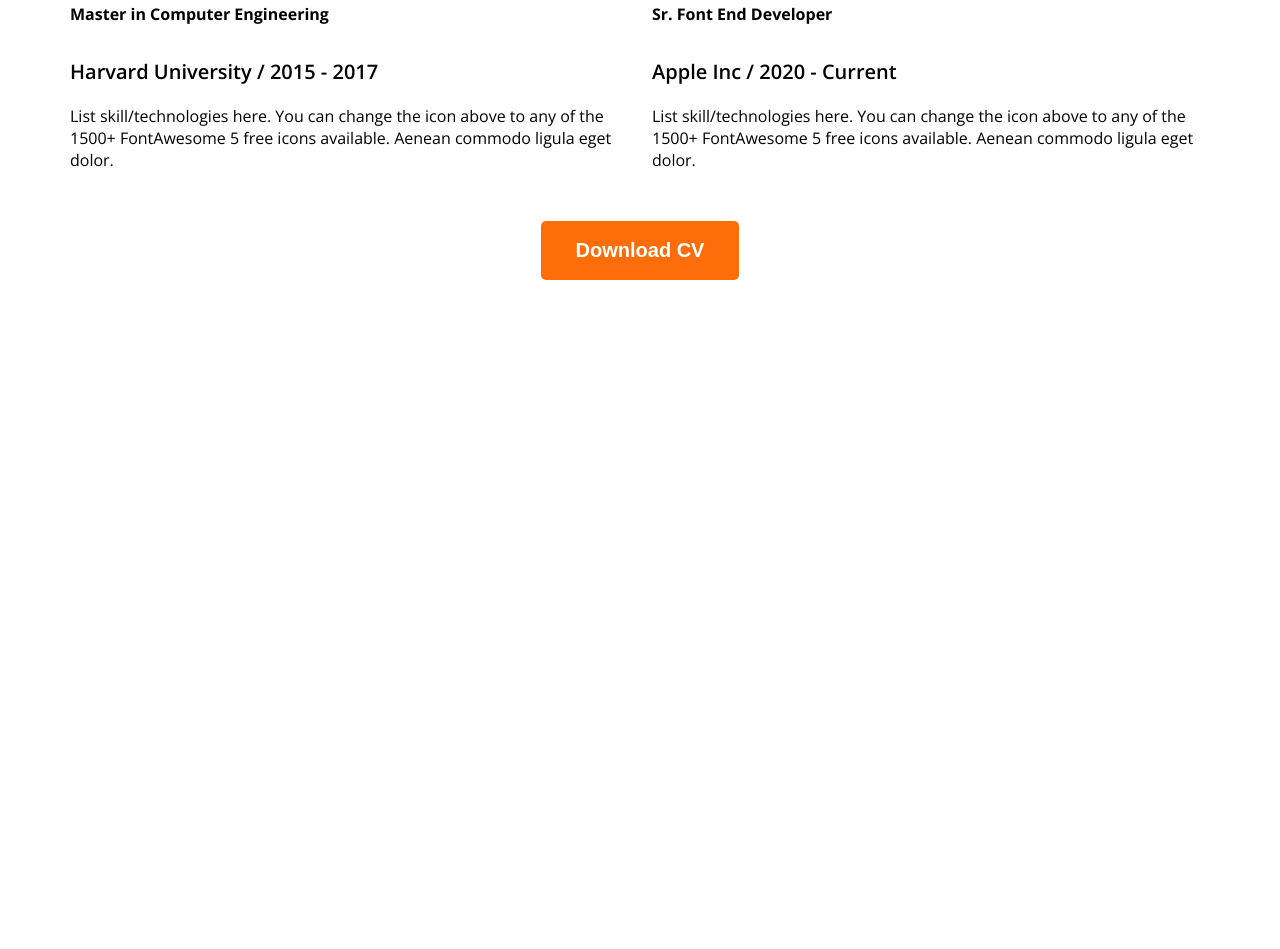
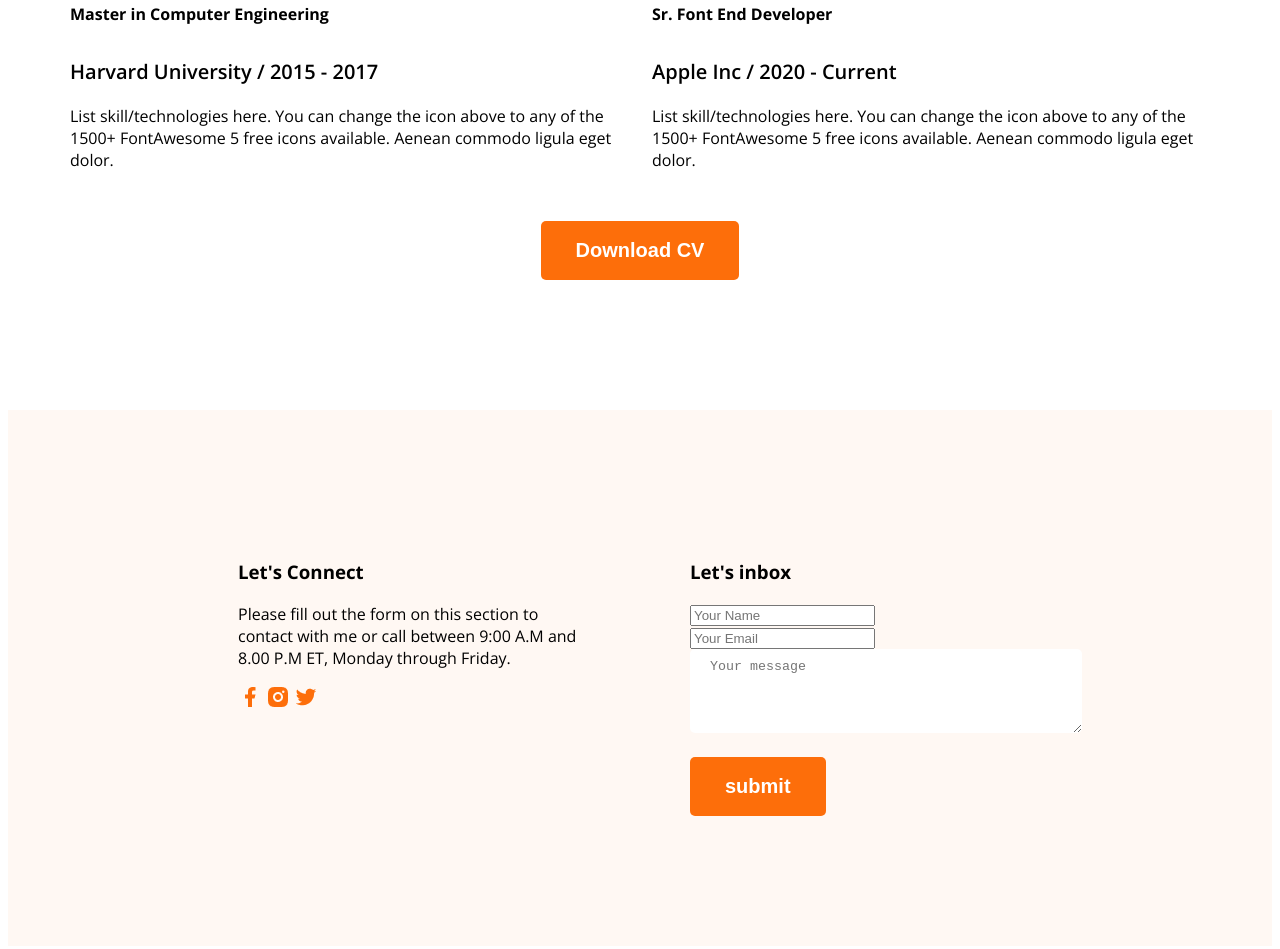
Before and after one commit to Yeasir-Ramim/yeasir-ramim-portfolio, a plain HTML site: page index.html in a window 1280 px wide. Shown: the part 2756-3705 px from the top of the page. Before the commit the page ends 3166 px from the top, so only its background shows below. Drawn offline with nearby package versions, Linux system fonts and the light colour scheme.

Commit message:
summary resume  added

```diff
--- a/index.html
+++ b/index.html
@@ -143,6 +143,27 @@
             </div>
         </section>
     </main>
+    <footer class="secondary-bg ">
+        <div class="footer-column">
+            <h3 class="section-tile">Let's Connect</h3>
+            <p>Please fill out the form on this section to contact with me or call between 9:00 A.M and 8.00 P.M ET, Monday through Friday. </p>
+            <div>
+                <a href=""><img src="images/icons/facebook.png" alt=""></a>
+                <a href=""><img src="images/icons/insta.png" alt=""></a>
+                <a href=""><img src="images/icons/twitter.png" alt=""></a>
+            </div>
+        </div>
+        <div class="footer-column">
+            <h3 class="section-title">Let's inbox</h3>
+            <form action="">
+                <input type="text" name="" id="" placeholder="Your Name">
+                <input type="email" name="" id="" placeholder="Your Email">
+                <textarea name="" id="" cols="30" rows="10" placeholder="Your message"></textarea>
+                <input class="btn-primary" type="submit" value="submit">
+            </form>
+
+        </div>
+    </footer>
 </body>
 
 </html>
--- a/styles/portfolio.css
+++ b/styles/portfolio.css
@@ -174,3 +174,27 @@ main section{
 .resume-download-cv{
     margin-top: 50px;
 }
+/*  footer styles*/
+
+footer{
+    padding: 130px 230px;
+    display: flex;
+    gap: 100px;
+
+}
+
+.footer-column{
+    width: 50%;
+}
+
+footer input [type="text"], footer inout [type="email"], footer textarea{
+    height: 64px;
+    border-radius: 5px;
+    background-color: white;
+    display: block;
+    width: 100%;
+    padding: 10px 20px;
+    margin-bottom: 24px;
+    border: none;
+
+}
```
